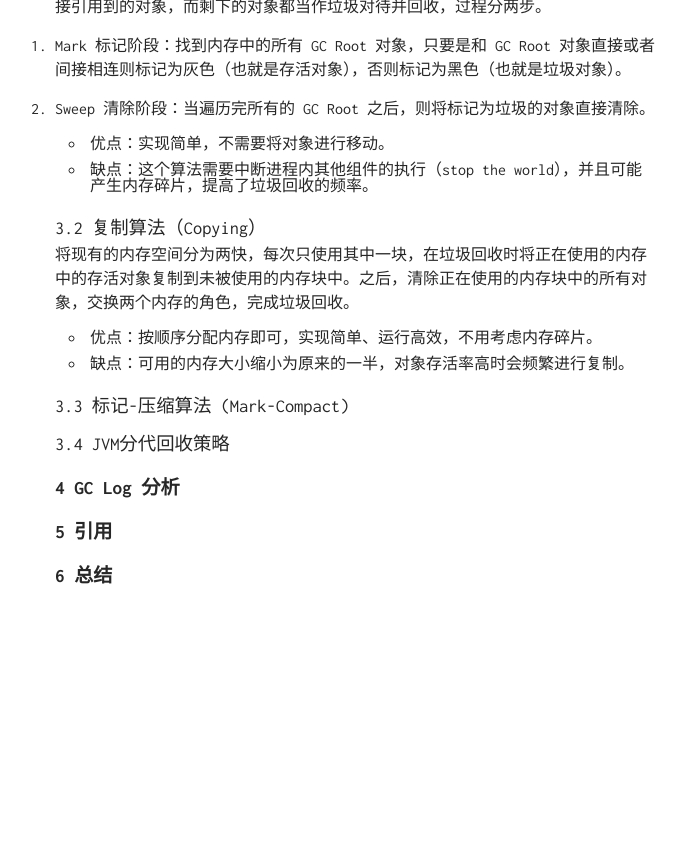
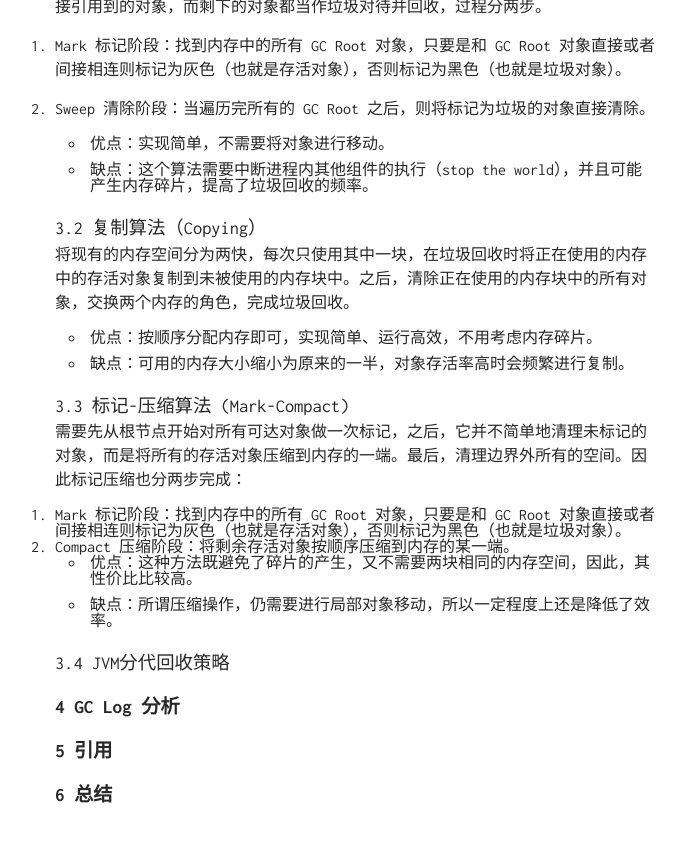
Before and after one commit to TobiahShaw/TobiahShaw.github.io, a Jekyll site: the page built from _posts/2020-05-13-GC-in-Java.md, in a window 1280 px wide and 900 px high, scrolled down 1339 px. Shown: the top 842 px of the window, without its empty margins (285-970 px from the left). Built offline with Jekyll 4.4.1, drawn with Linux system fonts in a browser that asks for light colours; our own code applies the rules of GitHub Pages for plain Markdown files; before the commit the page ends 2020 px from its top, so only the background shows below that.

Commit message:
update some content

```diff
--- a/_posts/2020-05-13-GC-in-Java.md
+++ b/_posts/2020-05-13-GC-in-Java.md
@@ -55,6 +55,14 @@
 
 ### 3.3 标记-压缩算法 (Mark-Compact)
 
+需要先从根节点开始对所有可达对象做一次标记，之后，它并不简单地清理未标记的对象，而是将所有的存活对象压缩到内存的一端。最后，清理边界外所有的空间。因此标记压缩也分两步完成：
+
+1. Mark 标记阶段：找到内存中的所有 GC Root 对象，只要是和 GC Root 对象直接或者间接相连则标记为灰色（也就是存活对象），否则标记为黑色（也就是垃圾对象）。
+2. Compact 压缩阶段：将剩余存活对象按顺序压缩到内存的某一端。
+
+- 优点：这种方法既避免了碎片的产生，又不需要两块相同的内存空间，因此，其性价比比较高。
+- 缺点：所谓压缩操作，仍需要进行局部对象移动，所以一定程度上还是降低了效率。
+
 ### 3.4 JVM分代回收策略
 
 ## 4 GC Log 分析
```
